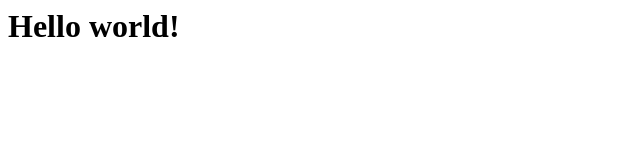
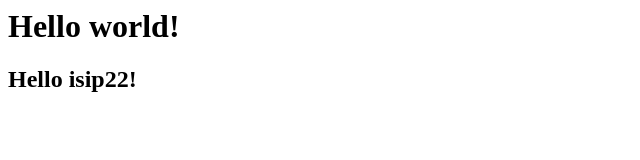
Before and after one commit to WorldOfPets/isip22learngit, a plain HTML site: page index.html in a window 1280 px wide. Shown: the whole page, without its empty margins (0-640 px from the left). Drawn offline with Linux system fonts and the light colour scheme.

Commit message:
second commit

```diff
--- a/index.html
+++ b/index.html
@@ -1 +1,2 @@
 <h1>Hello world!</h1>
+<h2>Hello isip22!</h2>
```
